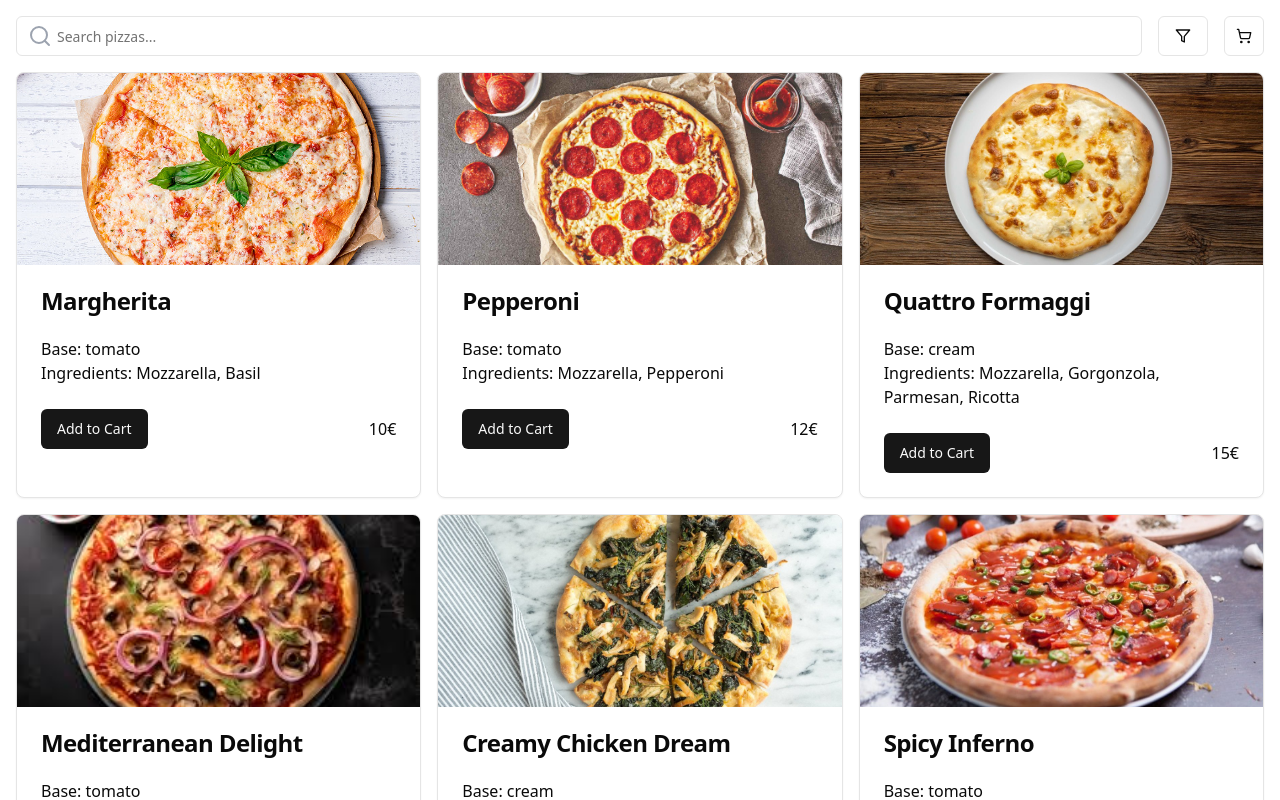
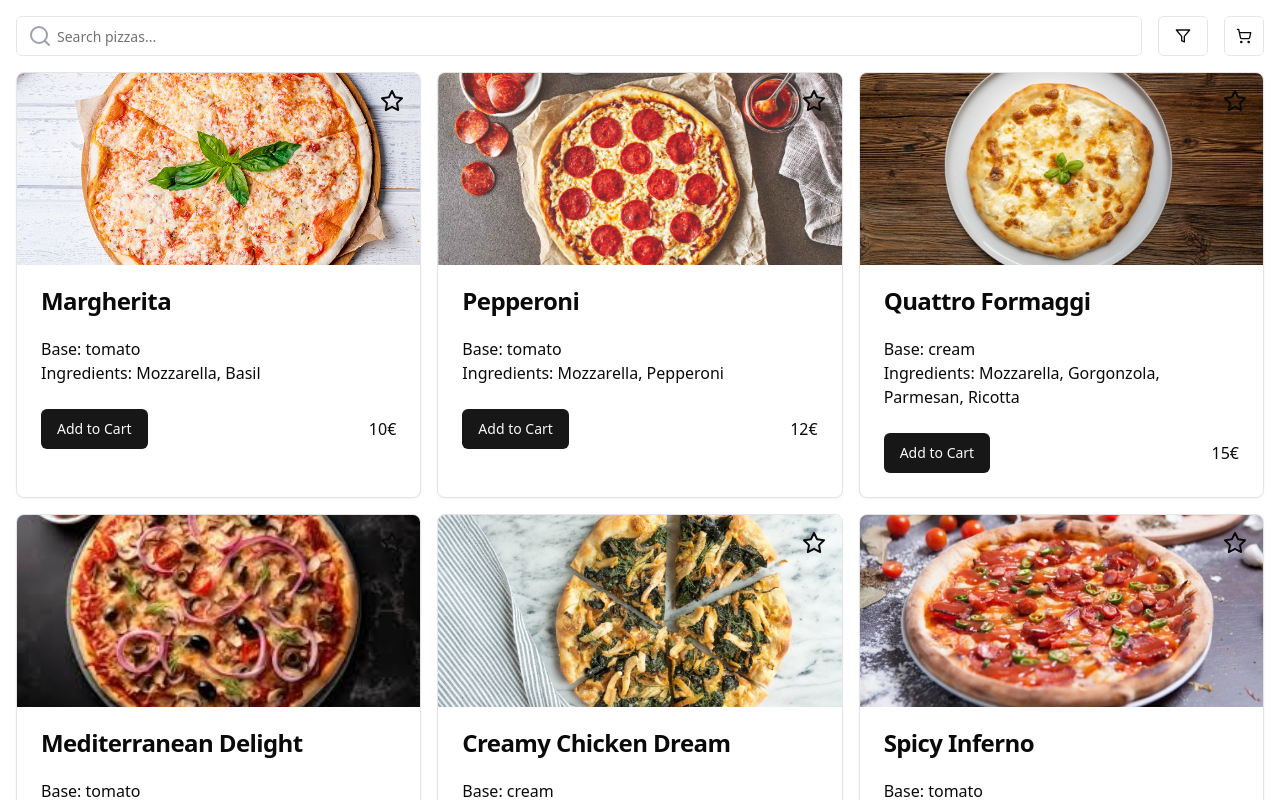
Before and after one commit to Sinnamoon/FrontPizzaNew, a React (Create React App) app: page / in a window 1280 px wide. Shown: the top 800 px of the page. Built offline with nearby package versions, Linux system fonts and the light colour scheme.

Commit message:
feat: add favortie store

```diff
--- a/src/components/card-pizza.tsx
+++ b/src/components/card-pizza.tsx
@@ -1,4 +1,4 @@
-import { Minus, Plus } from "lucide-react";
+import { Minus, Plus, Star } from "lucide-react";
 import { Button } from "./ui/button";
 import {
   Card,
@@ -7,17 +7,32 @@ import {
   CardHeader,
   CardTitle,
 } from "./ui/card";
-import { CartItem, Pizza } from "@/types/pizza.type";
+import { Pizza } from "@/types/pizza.type";
 import { useCartStore } from "@/store/cart-store";
 import { useMemo } from "react";
+import { cn } from "@/lib/utils";
+import { useFavoriteStore } from "@/store/favorite-store";
 
-export const CardPizza = ({ pizza }: { pizza: Pizza }) => {
+export const CardPizza: React.FC<{
+  pizza: Pizza;
+}> = ({ pizza }) => {
   const color = `#${Math.floor(Math.random() * 16777215).toString(16)}`;
   const { updateCart, cart } = useCartStore();
+  const favoriteStore = useFavoriteStore((state) => state);
+
+  const isFavorite = useMemo(() => {
+    return favoriteStore.favorite.find((item) => item.id === pizza.id);
+  }, [favoriteStore.favorite, pizza.id]);
 
   const cartItem = useMemo(() => {
     return cart.find((item) => item.id === pizza.id);
   }, [cart]);
+
+  const handleFavorite = () => {
+    console.log("clicked favorite");
+    favoriteStore.handleFavorite(pizza);
+    console.log(favoriteStore.favorite);
+  };
 
   return (
     <Card className="overflow-hidden">
@@ -26,6 +41,13 @@ export const CardPizza = ({ pizza }: { pizza: Pizza }) => {
           src={pizza.image}
           alt={`${pizza.name} pizza`}
           className="h-48 w-full object-cover"
+        />
+        <Star
+          onClick={() => handleFavorite()}
+          className={cn(
+            "absolute top-4 right-4 hover:text-yellow-500 hover:fill-yellow-500 transition-all duration-300 cursor-pointer",
+            isFavorite && "text-yellow-500 fill-yellow-500"
+          )}
         />
       </div>
       <CardHeader>
--- /dev/null
+++ b/src/store/favorite-store.ts
@@ -0,0 +1,32 @@
+import { CartItem, Pizza } from "@/types/pizza.type";
+import { create } from "zustand";
+import { persist } from "zustand/middleware";
+
+export const useFavoriteStore = create(
+  persist<{
+    favorite: Pizza[];
+    clearStore: () => void;
+    handleFavorite: (pizza: Pizza) => void;
+  }>(
+    (set, get) => ({
+      favorite: [],
+      handleFavorite: (pizza: Pizza) => {
+        set((state) => {
+          if (state.favorite.find((item) => item.id === pizza.id)) {
+            return {
+              favorite: state.favorite.filter((item) => item.id !== pizza.id),
+            };
+          }
+          //Add to favorite
+          return { favorite: [...state.favorite, pizza] };
+        });
+      },
+      clearStore: () => {
+        set({ favorite: [] });
+      },
+    }),
+    {
+      name: "pizza-favorite", // name of the item in the storage (must be unique)
+    }
+  )
+);
```
